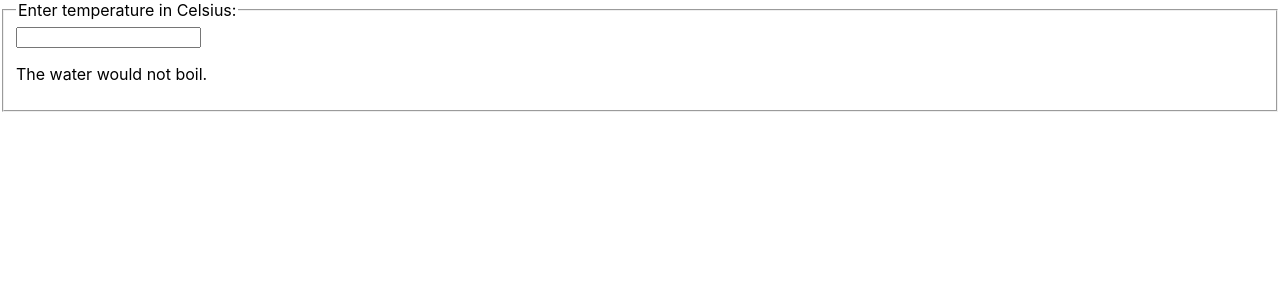
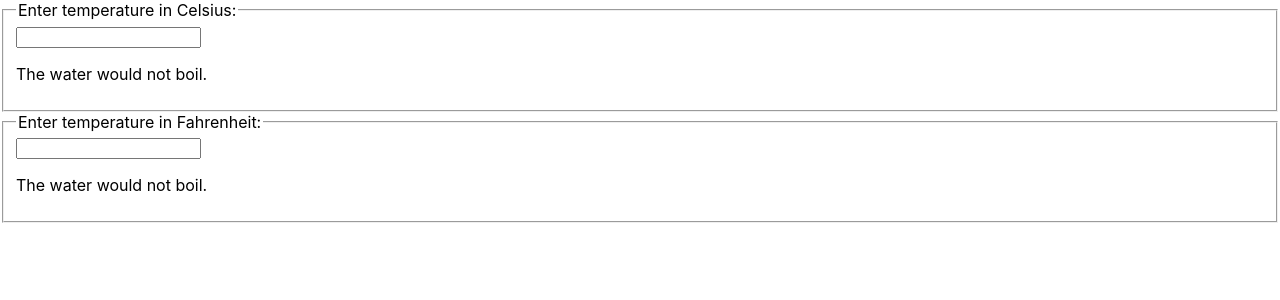
Before and after one commit to rajatdiptabiswas/my-react-app, a React (Create React App) app: page / in a window 1280 px wide. Shown: the top 300 px of the page. Built offline with nearby package versions, Linux system fonts and the light colour scheme.

Commit message:
Add second input

```diff
--- a/src/index.js
+++ b/src/index.js
@@ -1,6 +1,11 @@
 import React from 'react';
 import ReactDOM from 'react-dom';
 import './index.css';
+
+const scaleNames = {
+  c: 'Celsius',
+  f: 'Fahrenheit'
+};
 
 function BoilingVerdict(props) {
   if (props.celsius >= 100) {
@@ -8,8 +13,7 @@
   }
   return <p>The water would not boil.</p>;
 }
-
-class Calculator extends React.Component {
+class TemperatureInput extends React.Component {
   constructor(props) {
     super(props);
     this.handleChange = this.handleChange.bind(this);
@@ -22,9 +26,10 @@
 
   render() {
     const temperature = this.state.temperature;
+    const scale = this.props.scale;
     return (
       <fieldset>
-        <legend>Enter temperature in Celsius:</legend>
+        <legend>Enter temperature in {scaleNames[scale]}:</legend>
         <input
           value={temperature}
           onChange={this.handleChange} />
@@ -34,6 +39,17 @@
   }
 }
 
+class Calculator extends React.Component {
+  render() {
+    return (
+      <div>
+        <TemperatureInput scale="c" />
+        <TemperatureInput scale="f" />
+      </div>
+    )
+  }
+}
+
 ReactDOM.render(
   <Calculator />,
   document.getElementById('root')
```
